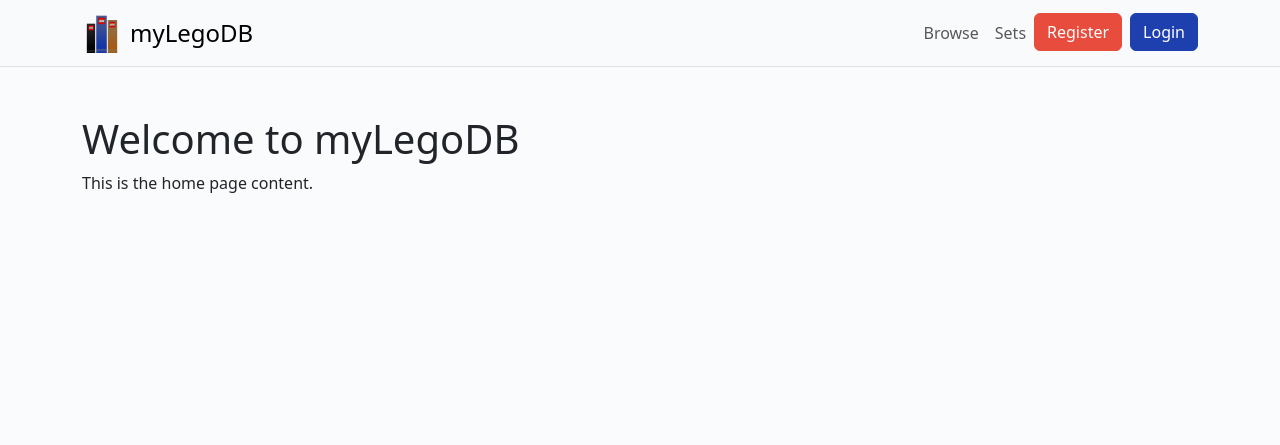
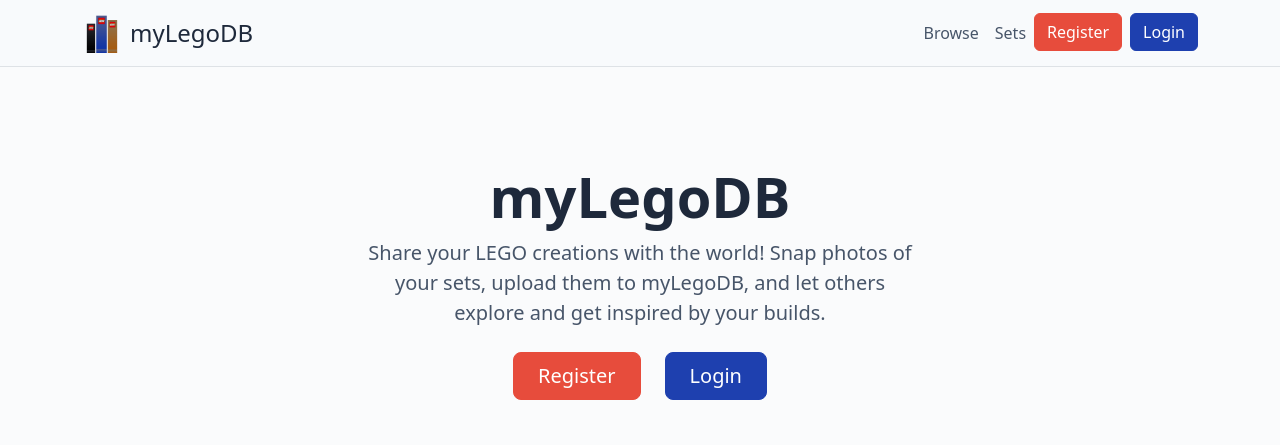
Before and after one commit to sebcun/myLegoDB, a Flask app: page / in a window 1280 px wide. Shown: the top 445 px of the page. Before the commit the page ends 193 px from the top, so only its background shows below. Run offline with Flask 3, Linux system fonts and the light colour scheme.

Commit message:
Created landing page, created Browse page, etc

```diff
--- a/app.py
+++ b/app.py
@@ -28,9 +28,9 @@
     return render_template('index.html')
 
 # Index Route
-@app.route('/home')
-def home():
-    return render_template('home.html')
+@app.route('/browse')
+def browse():
+    return render_template('browse.html')
 
 # Profile Route
 @app.route('/profile')
--- a/static/styles/styles.css
+++ b/static/styles/styles.css
@@ -1,7 +1,21 @@
 body {
   background-color: #fafbfc;
+  color: #475569 !important;
 }
 
+.text-primary {
+  color: #1e293b !important;
+}
+.text-secondary {
+  color: #475569 !important;
+}
+.text-muted {
+  color: #64748b !important;
+}
+
+a.text-secondary:hover {
+  color: #2c2f33 !important;
+}
 /* Navbar */
 .bg-light {
   background-color: #f8fafc !important;
@@ -57,3 +71,30 @@
   opacity: 0.65;
   cursor: not-allowed;
 }
+
+/* Card Hover */
+.card {
+  transition: transform 0.2s ease-in-out;
+  position: relative;
+  overflow: hidden;
+}
+
+.card:hover {
+  transform: scale(1.06);
+}
+
+.card-date {
+  position: absolute;
+  top: 0;
+  left: 0;
+  width: 100%;
+  text-align: center;
+  padding: 0.5rem 0;
+  background-color: #f8fafc;
+  transform: translateY(-100%);
+  transition: transform 0.3s ease;
+}
+
+.card:hover .card-date {
+  transform: translateY(0);
+}
--- a/templates/home.html
+++ b/templates/browse copy.html
@@ -18,7 +18,7 @@
   <body>
     {% include 'navbar.html' %}
     <div class="container mt-5">
-      <h1>Recently Posted Sets</h1>
+      <h1 class="text-primary">Recently Posted Sets</h1>
       <div class="row" id="loading-row">
         <div class="col-lg-3 col-md-4 col-sm-6 col-12 mb-3">
           <div class="card">
--- a/templates/index.html
+++ b/templates/index.html
@@ -1,8 +1,115 @@
-{% extends "base.html" %}{% block content %}
-<div class="container mt-5">
-  <h1>Welcome to myLegoDB</h1>
-  <p>This is the home page content.</p>
-  <!-- Add your specific content here -->
+{% extends "base.html" %}{% block content %} {# Hero #}
+<div class="container px-4 pt-5 my-5 text-center">
+  <h1 class="display-4 fw-bold text-body-emphasis text-primary">myLegoDB</h1>
+  <div class="col-lg-6 mx-auto">
+    <p class="lead mb-4">
+      Share your LEGO creations with the world! Snap photos of your sets, upload
+      them to myLegoDB, and let others explore and get inspired by your builds.
+    </p>
+    <div class="d-grid gap-2 d-sm-flex justify-content-sm-center mb-5">
+      <a
+        type="button"
+        class="btn btn-lego-red btn-lg px-4 me-sm-3"
+        href="/register/username"
+        >Register</a
+      >
+      <a
+        type="button"
+        class="btn btn-lego-blue btn-lg px-4"
+        href="/register/username"
+        >Login</a
+      >
+    </div>
+  </div>
+  <div class="overflow-hidden" style="max-height: 30vh">
+    <div class="container px-5">
+      <img
+        src="https://lego.bricksmegastore.com/cdn/shop/files/31212_Feature2.jpg?v=1715657863&width=600"
+        class="img-fluid border rounded-3 shadow-lg mb-4"
+        alt="Example image"
+        width="700"
+        height="500"
+        loading="lazy"
+      />
+    </div>
+  </div>
 </div>
+{# Features #}
+<div class="container px-4 py-5">
+  <div class="row g-4 py-5 row-cols-1 row-cols-lg-3">
+    <div class="col d-flex align-items-start">
+      <i
+        class="text-primary bi bi-camera fs-4 text-body-emphasis bg-body-secondary d-inline-flex align-items-center justify-content-center flex-shrink-0 me-3 p-2 rounded"
+      ></i>
 
+      <div>
+        <h3 class="fs-2 text-body-emphasis text-primary">Upload Your Sets</h3>
+        <p>
+          Quickly take photos of your LEGO sets and share them with the
+          community. Keep your collection organized and showcase your favorite
+          builds.
+        </p>
+      </div>
+    </div>
+    <div class="col d-flex align-items-start">
+      <i
+        class="text-primary bi bi-collection fs-4 text-body-emphasis bg-body-secondary d-inline-flex align-items-center justify-content-center flex-shrink-0 me-3 p-2 rounded"
+      ></i>
+
+      <div>
+        <h3 class="fs-2 text-body-emphasis text-primary">
+          Browse the Collection
+        </h3>
+        <p>
+          Explore other users’ official LEGO sets. Discover rare pieces,
+          complete sets, and creative arrangements from fellow LEGO fans.
+        </p>
+      </div>
+    </div>
+    <div class="col d-flex align-items-start">
+      <i
+        class="text-primary bi bi-tools fs-4 text-body-emphasis bg-body-secondary d-inline-flex align-items-center justify-content-center flex-shrink-0 me-3 p-2 rounded"
+      ></i>
+
+      <div>
+        <h3 class="fs-2 text-body-emphasis text-primary">
+          Engage with Builders
+        </h3>
+        <p>
+          Connect with other LEGO enthusiasts. Like and favourite sets to share
+          your passion for LEGO.
+        </p>
+      </div>
+    </div>
+  </div>
+</div>
+{# Footer #}
+<div class="container">
+  <footer
+    class="d-flex flex-wrap justify-content-between align-items-center py-3 my-4 border-top"
+  >
+    <p class="col-md-4 mb-0 text-body-secondary">&copy; 2025 myLegoDB</p>
+    <a
+      href="/"
+      class="col-md-4 d-flex align-items-center justify-content-center mb-3 mb-md-0 me-md-auto link-body-emphasis text-decoration-none"
+      aria-label="Bootstrap"
+    >
+      <img
+        src="{{ url_for('static', filename='Logo.png') }}"
+        alt="Logo"
+        width="40"
+        height="32"
+        class="me-2"
+      />
+    </a>
+
+    <ul class="nav col-md-4 justify-content-end">
+      <li class="nav-item">
+        <a href="#" class="nav-link px-2 text-body-secondary"
+          ><i class="bi bi-github"></i
+        ></a>
+      </li>
+    </ul>
+  </footer>
+</div>
 {% endblock %}
--- a/templates/navbar.html
+++ b/templates/navbar.html
@@ -7,7 +7,7 @@
         height="40"
         aria-hidden="true"
         src="{{ url_for('static', filename='Logo.png') }}"
-      /><span class="fs-4">myLegoDB</span></a
+      /><span class="fs-4 text-primary">myLegoDB</span></a
     >
     <button
       class="navbar-toggler"
@@ -23,12 +23,16 @@
 
     <div class="collapse navbar-collapse" id="navbarContent">
       <ul class="navbar-nav ms-auto mb-2 mb-lg-0">
-        <li class="nav-item"><a class="nav-link" href="/browse">Browse</a></li>
-        <li class="nav-item"><a class="nav-link" href="/sets">Sets</a></li>
+        <li class="nav-item">
+          <a class="nav-link text-secondary" href="/browse">Browse</a>
+        </li>
+        <li class="nav-item">
+          <a class="nav-link text-secondary" href="/sets">Sets</a>
+        </li>
         {% if loggedIn %}
         <li class="nav-item dropdown">
           <a
-            class="nav-link dropdown-toggle"
+            class="nav-link dropdown-toggle text-secondary"
             href="#"
             id="pricingDropdown"
             role="button"
@@ -37,8 +41,14 @@
             >Profile</a
           >
           <ul class="dropdown-menu" aria-labelledby="pricingDropdown">
-            <li><a class="dropdown-item" href="/profile">Profile</a></li>
-            <li><a class="dropdown-item" href="/addset">Add Set</a></li>
+            <li>
+              <a class="dropdown-item text-secondary" href="/profile"
+                >Profile</a
+              >
+            </li>
+            <li>
+              <a class="dropdown-item text-secondary" href="/addset">Add Set</a>
+            </li>
             <li><hr class="dropdown-divider" /></li>
             <li>
               <a class="dropdown-item text-danger" href="/logout">Logout</a>
```
Also changed, not shown: static/js/cards.js (+57 -3 lines), templates/browse.html (added, +77 -0 lines).
